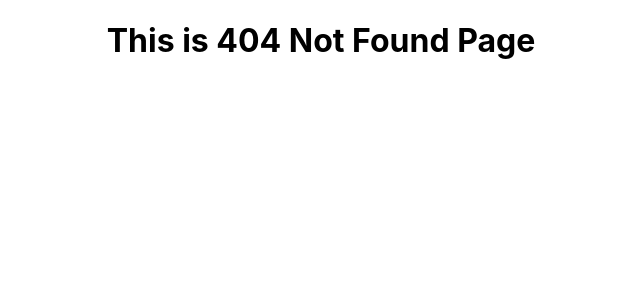
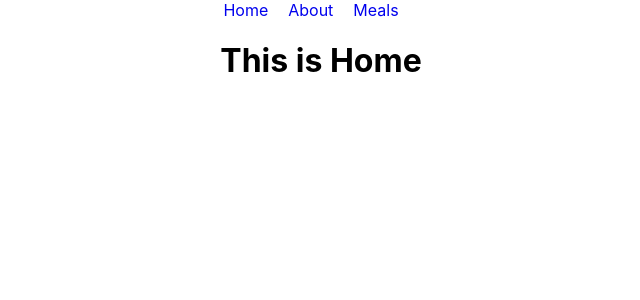
Before and after one commit to SaidulIslam16/react-router-mealdb, a React (Create React App) app: page /home in a window 1280 px wide. Before the commit this address had no page. Shown: the top 300 px of the page, without its empty margins (319-959 px from the left). Built offline with nearby package versions, Linux system fonts and the light colour scheme.

Commit message:
header and Home comoponent made and nested route made

```diff
--- /dev/null
+++ b/src/components/Header/Header.css
@@ -0,0 +1,4 @@
+.header a {
+    text-decoration: none;
+    margin-right: 20px;
+}
--- /dev/null
+++ b/src/components/Header/Header.js
@@ -0,0 +1,15 @@
+import React from 'react';
+import { NavLink } from 'react-router-dom';
+import './Header.css'
+
+const Header = () => {
+    return (
+        <div className='header'>
+            <NavLink to='/home'>Home</NavLink>
+            <NavLink to='/about'>About</NavLink>
+            <NavLink to='/meals'>Meals</NavLink>
+        </div>
+    );
+};
+
+export default Header;
--- /dev/null
+++ b/src/components/Home/Home.js
@@ -0,0 +1,11 @@
+import React from 'react';
+
+const Home = () => {
+    return (
+        <div>
+            <h1>This is Home</h1>
+        </div>
+    );
+};
+
+export default Home;
--- /dev/null
+++ b/src/components/Meals/Meals.js
@@ -0,0 +1,11 @@
+import React from 'react';
+
+const Meals = () => {
+    return (
+        <div>
+            <h1>This is Meal Compo</h1>
+        </div>
+    );
+};
+
+export default Meals;
--- /dev/null
+++ b/src/layout/Restaurant.js
@@ -0,0 +1,14 @@
+import React from 'react';
+import Header from '../components/Header/Header';
+import { Outlet } from 'react-router-dom';
+
+const Restaurant = () => {
+    return (
+        <div>
+            <Header></Header>
+            <Outlet></Outlet>
+        </div>
+    );
+};
+
+export default Restaurant;
```
Also changed, not shown: src/App.js (+10 -1 lines), src/layout/Main.js (added, +14 -0 lines).
